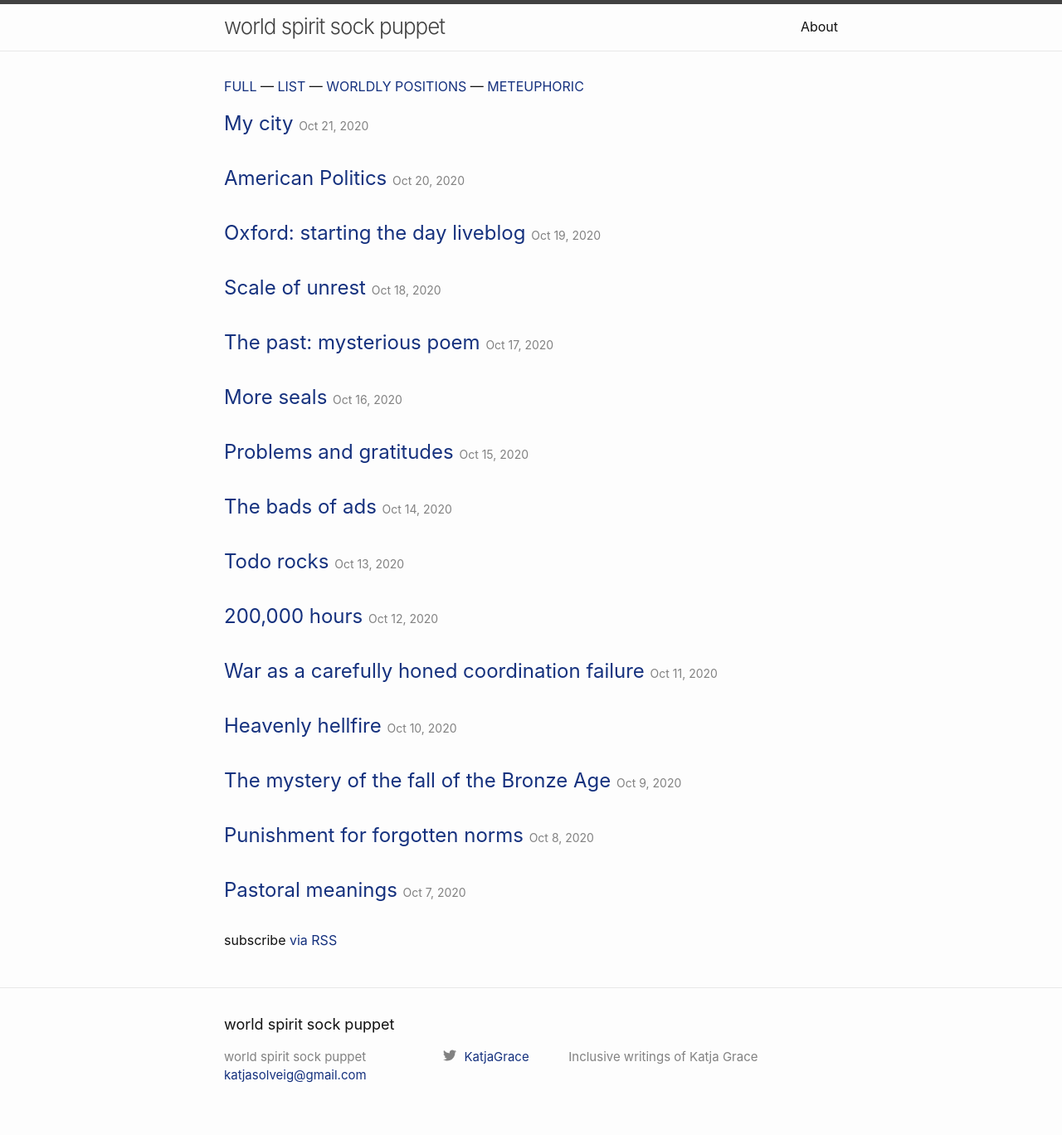
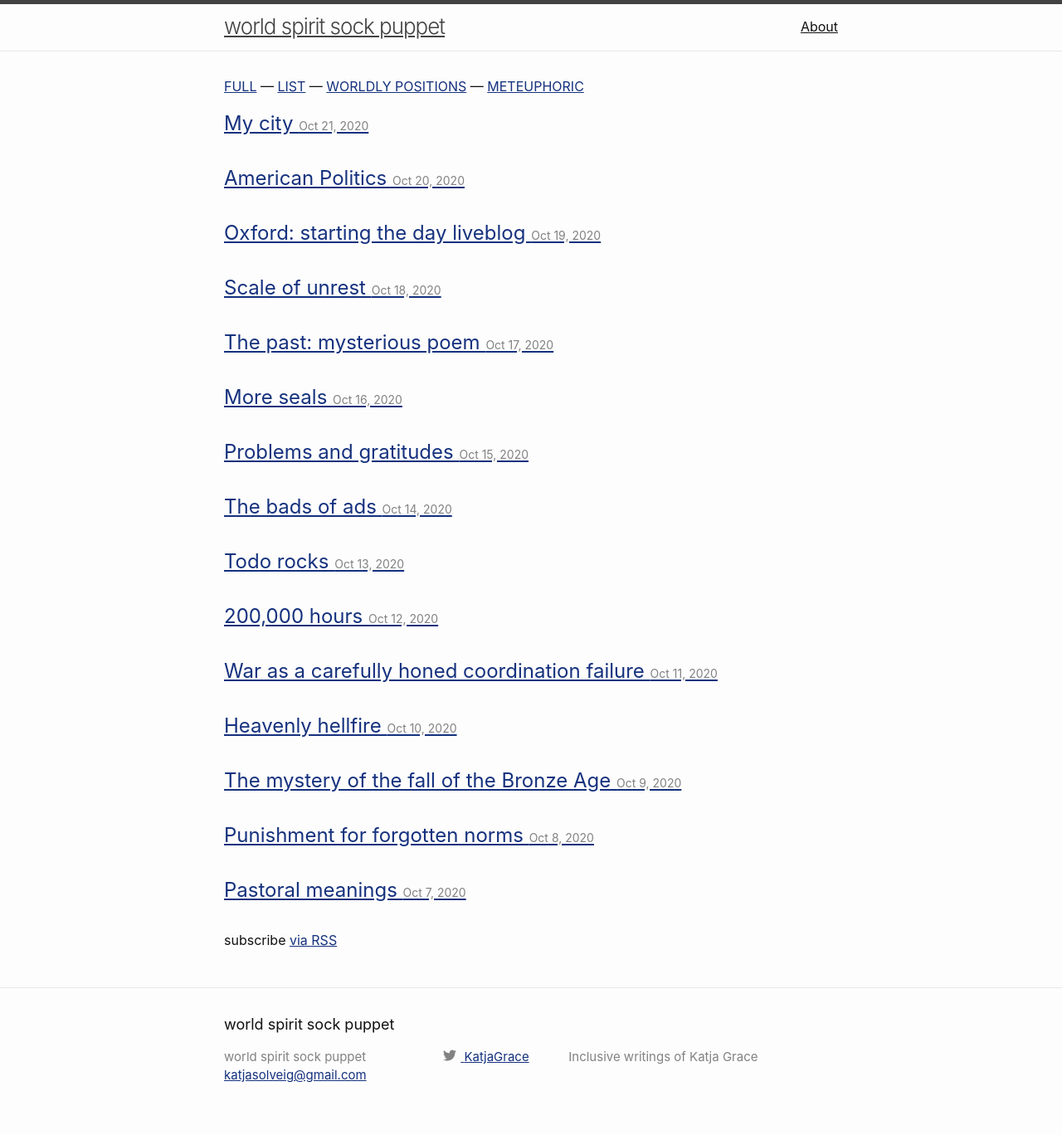
Before and after one commit to katjagrace/katjagrace.github.io, a Jekyll site: the page built from index.markdown, in a window 1280 px wide. Shown: the whole page at 83% size. Built offline with Jekyll 4.4.1, drawn with Linux system fonts in a browser that asks for light colours.

Commit message:
change links

```diff
--- a/_sass/minima/_base.scss
+++ b/_sass/minima/_base.scss
@@ -104,15 +104,15 @@ h1, h2, h3, h4, h5, h6 {
  */
 a {
   color: $brand-color;
-  text-decoration: none;
+  text-decoration: underline;
 
   &:visited {
     color: darken($brand-color, 15%);
   }
 
   &:hover {
-    color: $text-color;
-    text-decoration: underline;
+    color: lighten($text-color, 15%);
+    //text-decoration: underline;
   }
 
   .social-media-list &:hover {
```
